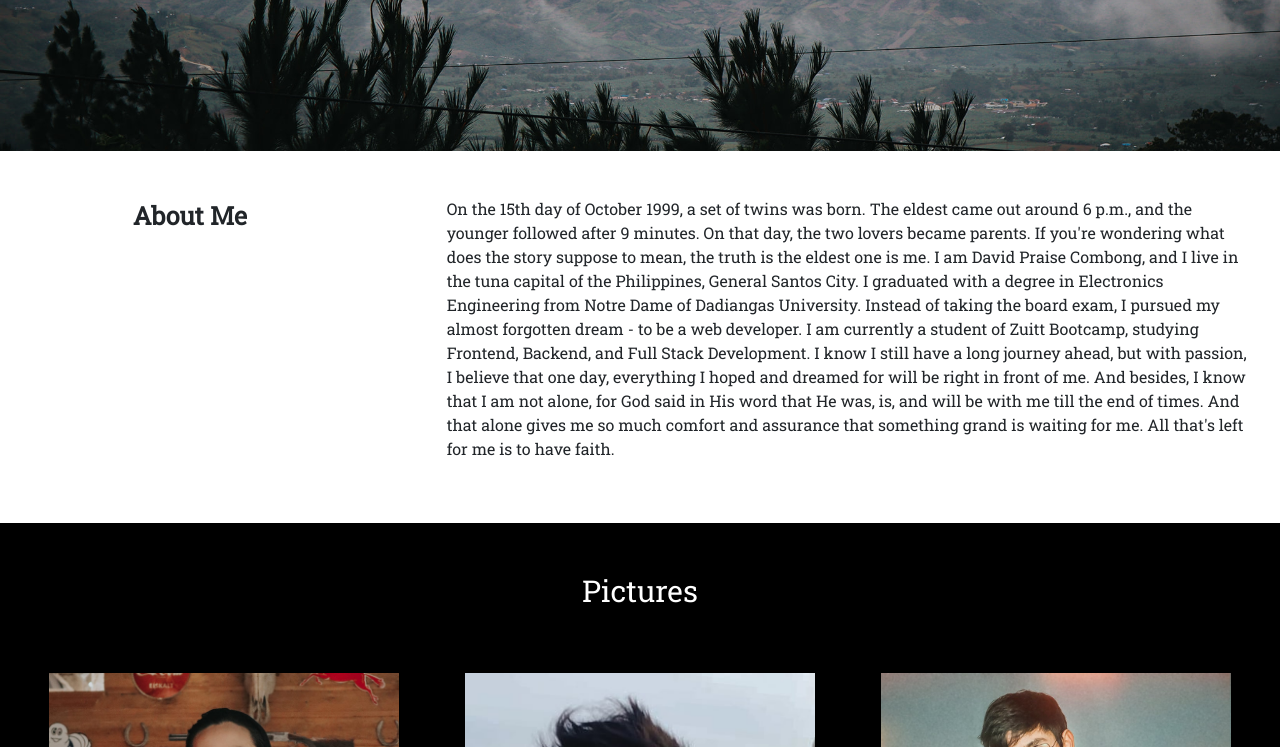
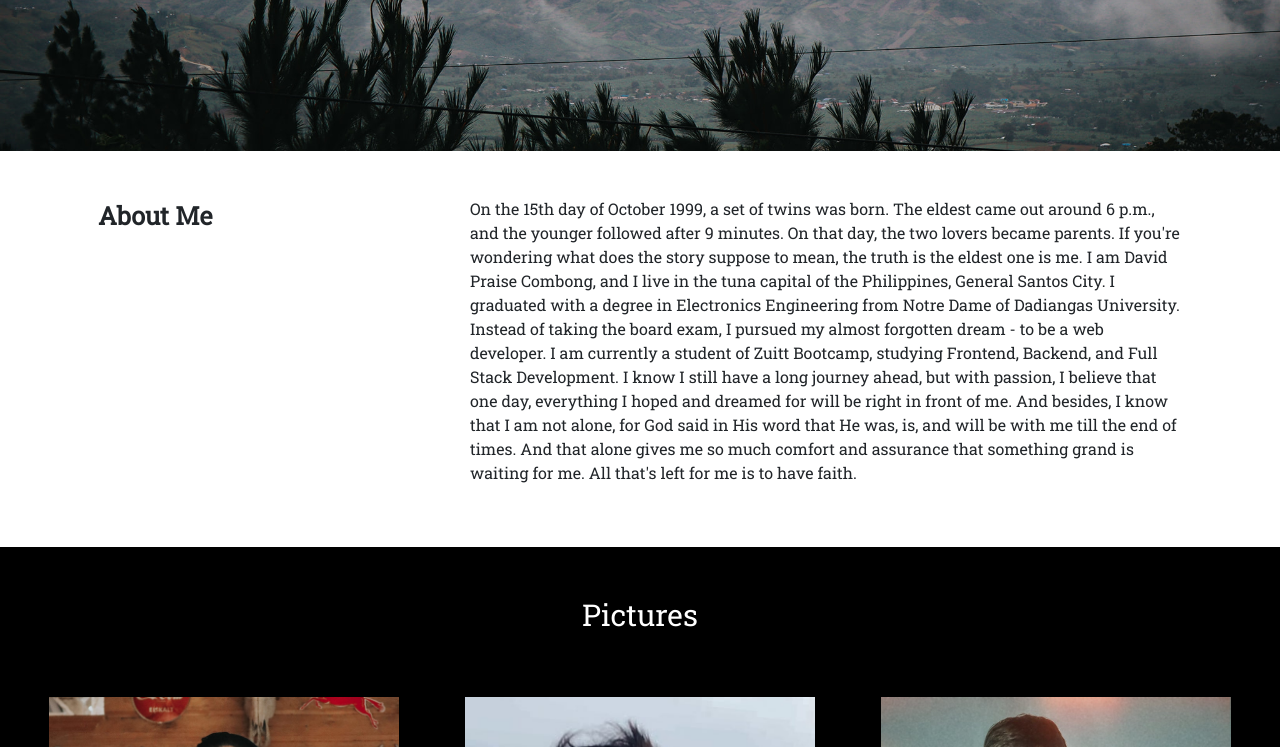
Before and after one commit to combongdavid/combong-portfolio, a plain HTML site: page index.html in a window 1280 px wide. Shown: the part 583-1330 px from the top of the page. Drawn offline with nearby package versions, Linux system fonts and the light colour scheme; a web font is replaced by a local one.

Commit message:
added: Capstone-1

```diff
--- a/index.html
+++ b/index.html
@@ -73,9 +73,9 @@
 	<!-- landing page end -->
 
 	<!-- About Me Start -->
-	<div class="container-fluid">
+	<div class="container">
 		<div class="d-xl-flex justify-content-between">
-			<div class="p-3 offset-xl-1 col-xl-2 text-xl-start text-center" id=abtMe1>About Me</div>
+			<div class="p-3 col-xl-2 text-xl-start text-center" id=abtMe1>About Me</div>
 			<div class="p-3 col-xl-8" id="abtMe2"><p>On the 15th day of October 1999, a set of twins was born. The eldest came out around 6 p.m., and the younger followed after 9 minutes. On that day, the two lovers became parents. If you're wondering what does the story suppose to mean, the truth is the eldest one is me. I am David Praise Combong, and I live in the tuna capital of the Philippines, General Santos City. I graduated with a degree in Electronics Engineering from Notre Dame of Dadiangas University. Instead of taking the board exam, I pursued my almost forgotten dream - to be a web developer. I am currently a student of Zuitt Bootcamp, studying Frontend, Backend, and Full Stack Development. I know I still have a long journey ahead, but with passion, I believe that one day, everything I hoped and dreamed for will be right in front of me. And besides, I know that I am not alone, for God said in His word that He was, is, and will be with me till the end of times. And that alone gives me so much comfort and assurance that something grand is waiting for me. All that's left for me is to have faith. </p></div>
 
 		</div>
```
